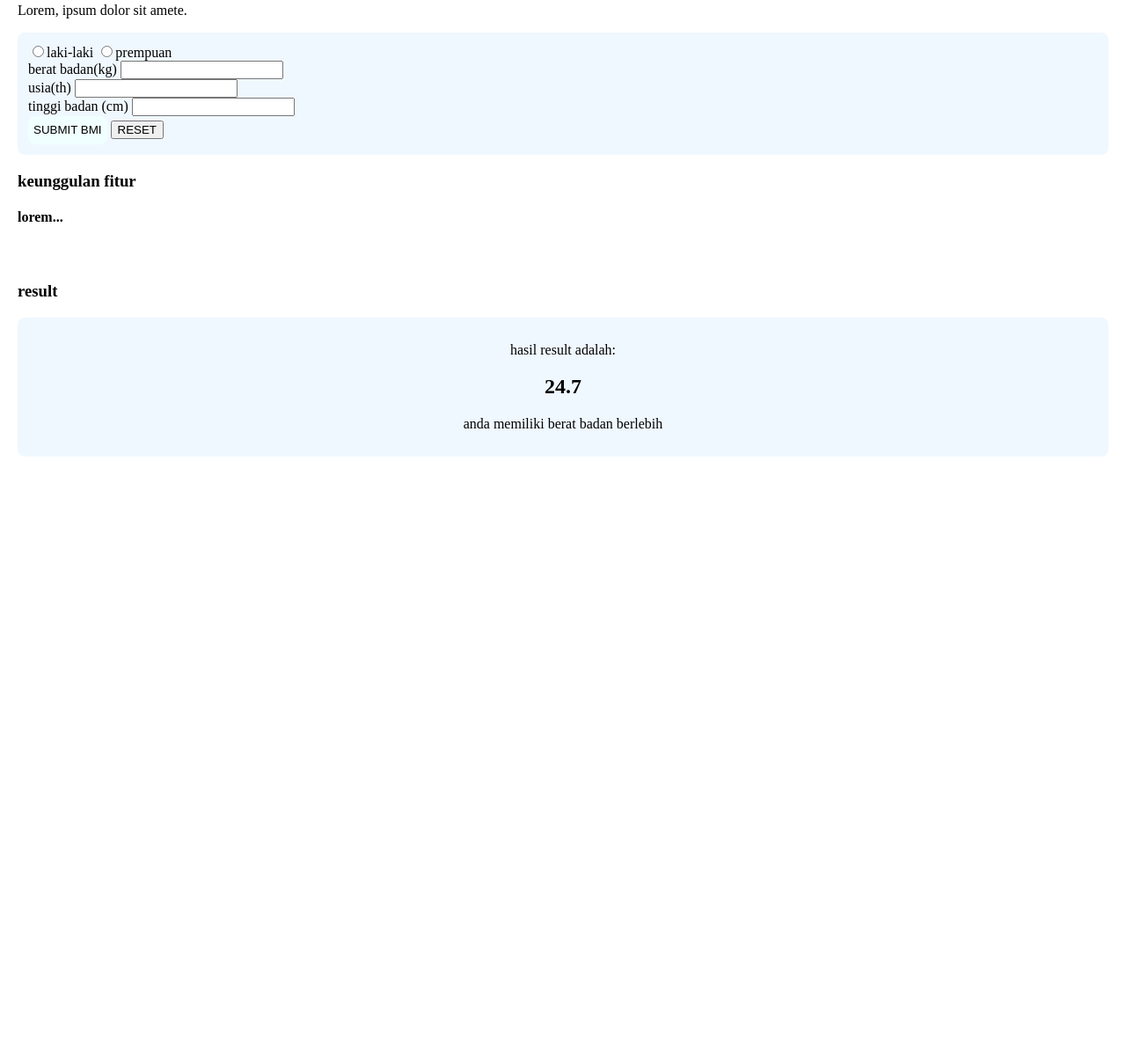
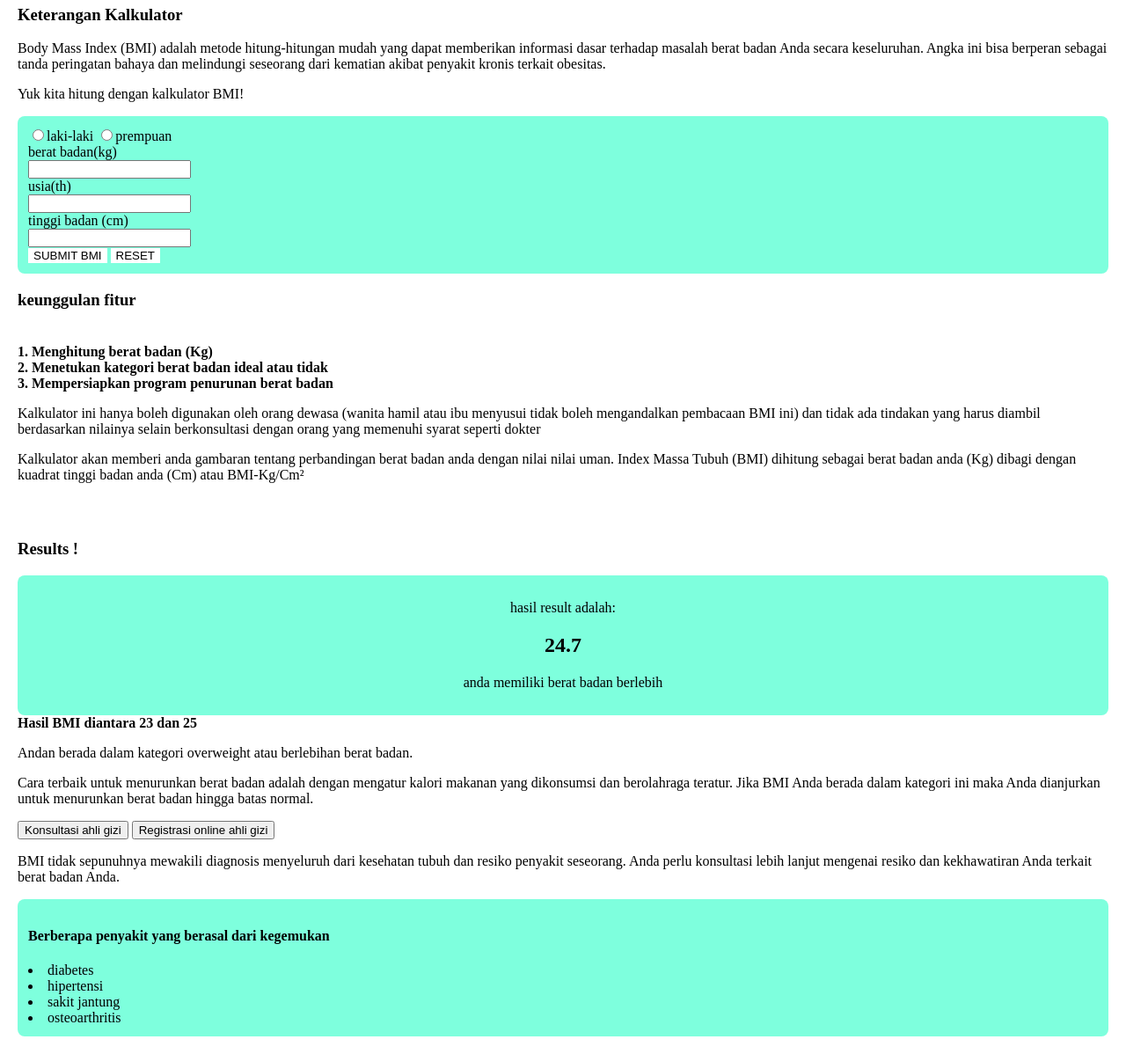
Before and after one commit to revou-fundamental-course/8-jul-24-VarneshManuaba, a plain HTML site: page index.html in a window 1280 px wide. Shown: the part 105-1303 px from the top of the page at 88% size. Before the commit the page ends 800 px from the top, so only its background shows below. Drawn offline with Linux system fonts and the light colour scheme.

Commit message:
config mini project 1

```diff
--- a/Js/main.js
+++ b/Js/main.js
@@ -1 +1 @@
-//ini js//
+function displayBmi
--- a/css/styles.css
+++ b/css/styles.css
@@ -22,7 +22,7 @@
 }
 
 form {
-    background-color: aliceblue;
+    background-color: rgb(126, 255, 221);
     padding: 12px;
     border-radius: 8px;
 
@@ -34,14 +34,14 @@ form {
 
 }
 
-.submit {
-    background-color: azure;
+.button-submit {
+    background-color: rgb(255, 255, 255);
     border: black;
 
 }
 
-.reset {
-    background-color: white;
+.button-reset {
+    background-color: rgb(255, 255, 255);
     border: black;
 
 }
@@ -63,7 +63,7 @@ input[type=text]:focus {
 
 .result-section {
     text-align: center;
-    background-color: aliceblue;
+    background-color: rgb(126, 255, 221);
     border-radius: 8px;
     padding: 12px;
 
--- a/index.html
+++ b/index.html
@@ -1,9 +1,11 @@
 <!DOCTYPE html>
 <html lang="en">
     <head>
-        <title> document </title>
+        <title> Mini Project RevoU </title>
         <link rel="stylesheet" href="css/styles.css">
         </head>
+        <script src="/Js/main.js"></script>
+        <link rel="stylesheet" href="/Js/main.js">
 
             <body>
                 <!-- main title -->
@@ -16,7 +18,12 @@
                 <section class="main-content">
                     <!-- main article -->
                 <article>
-                    <p> Lorem, ipsum dolor sit amete.</p>
+                    <h1> Keterangan Kalkulator </h1>
+                    <p> Body Mass Index (BMI) adalah metode hitung-hitungan mudah yang
+                        dapat memberikan informasi dasar terhadap masalah berat badan Anda secara keseluruhan.
+                        Angka ini bisa berperan sebagai tanda peringatan bahaya dan melindungi seseorang dari kematian
+                        akibat penyakit kronis terkait obesitas. </p>
+                    <p> Yuk kita hitung dengan kalkulator BMI! </p>
                 </article>
 
                 <!-- form -->
@@ -24,24 +31,32 @@
                     <form>
                     <div>
                         <div class="input-title"> </div>
-                        <input type="radio" id="sex selection-man"><label for="selection-man">laki-laki</label>
-                        <input type="radio" id="sex selection-woman"><label for="selection-woman">prempuan</label>
+                        <input type="radio" id="sex-selection-man"><label for="selection-man">laki-laki</label>
+                        <input type="radio" id="sex-selection-woman"><label for="selection-woman">prempuan</label>
                     </div>
                     <div>
-                        <label for="input berat badan">berat badan(kg)</label>
-                        <input type="number" id="input berat badan">
+                        <label for="input-berat-badan">berat badan(kg)</label>
+                        <br>
+                        <input type="number" id="input-berat-badan">
+                        <br>
                     </div>
                     <div>
                         <label for="input-usia">usia(th)</label>
+                        <br>
                         <input type="number" id="input-usia">
+                        <br>
+
                     </div>
                     <div>
                         <label for="input-tinggi-badan">tinggi badan (cm)</label>
+                        <br>
                         <input type="number" id="input-tinggi-badan">
+                        <br>
+
                     </div>
                     <div>
-                        <button class="button submit"> SUBMIT BMI </button>
-                        <button class="Button">RESET</button>
+                        <button class="button-submit"> SUBMIT BMI </button>
+                        <button class="button-reset">RESET</button>
                     </div>
                     </form>
                 </section>
@@ -49,11 +64,21 @@
                 <!-- form article -->
                 <section>
                     <header>
-                        <h1> keunggulan fitur </h1>
+                        <h1 style="font-weight: bold;";"> keunggulan fitur </h1>
                     </header>
 
                     <article>
-                        <h1>lorem...</h1>
+                        <h1>
+                            <br>
+1. Menghitung berat badan (Kg)
+<br>
+2. Menetukan kategori berat badan ideal atau tidak
+<br>
+3. Mempersiapkan program penurunan berat badan
+<br>
+<p style="font-weight: normal;"> Kalkulator ini hanya boleh digunakan oleh orang dewasa (wanita hamil atau ibu menyusui tidak boleh mengandalkan pembacaan BMI ini) dan tidak ada tindakan yang harus diambil berdasarkan nilainya selain berkonsultasi dengan orang yang memenuhi syarat seperti dokter </p>
+<p style="font-weight: normal;"> Kalkulator akan memberi anda gambaran tentang perbandingan berat badan anda dengan nilai nilai uman. Index Massa Tubuh (BMI) dihitung sebagai berat badan anda (Kg) dibagi dengan kuadrat tinggi badan anda (Cm) atau BMI-Kg/Cm²</p>
+</h1>
                     </article>
                 </section>
                 </section>
@@ -63,7 +88,7 @@
                     <!-- result article -->
                 <article>
                     <header>
-                        <h1> result </h1>
+                        <h1 style="font-weight: bold;"> Results ! </h1>
                     </header>
 
                     <!-- result section -->
@@ -74,10 +99,33 @@
                     </section>
 
                     <!--result article-->
-                    <article></article>
+                    <article>
+                        <B> Hasil BMI diantara 23 dan 25</B>
+                        <p> Andan berada dalam kategori overweight atau berlebihan berat badan. </p>
+                        <p> Cara terbaik untuk menurunkan berat badan adalah dengan mengatur
+                            kalori makanan yang dikonsumsi dan berolahraga teratur.
+                            Jika BMI Anda berada dalam kategori ini maka Anda dianjurkan
+                            untuk menurunkan berat badan hingga batas normal.</p>
+                    </article>
 
                     <!-- general information -->
-                    <section> </section>
+                    <section>
+                        <button> Konsultasi ahli gizi </button>
+                        <button> Registrasi online ahli gizi </button>
+                        <p> BMI tidak sepunuhnya mewakili diagnosis menyeluruh dari
+                            kesehatan tubuh dan resiko penyakit seseorang. Anda perlu
+                            konsultasi lebih lanjut mengenai resiko dan kekhawatiran Anda
+                            terkait berat badan Anda.
+                        </p>
+
+                        <form>
+                           <h1> Berberapa penyakit yang berasal dari kegemukan </h1>
+                           <li> diabetes </li>
+                           <li> hipertensi </li>
+                           <li> sakit jantung </li>
+                           <li> osteoarthritis </li>
+                        </form>
+                    </section>
                 </article>
                 </section>
             </main>
```
